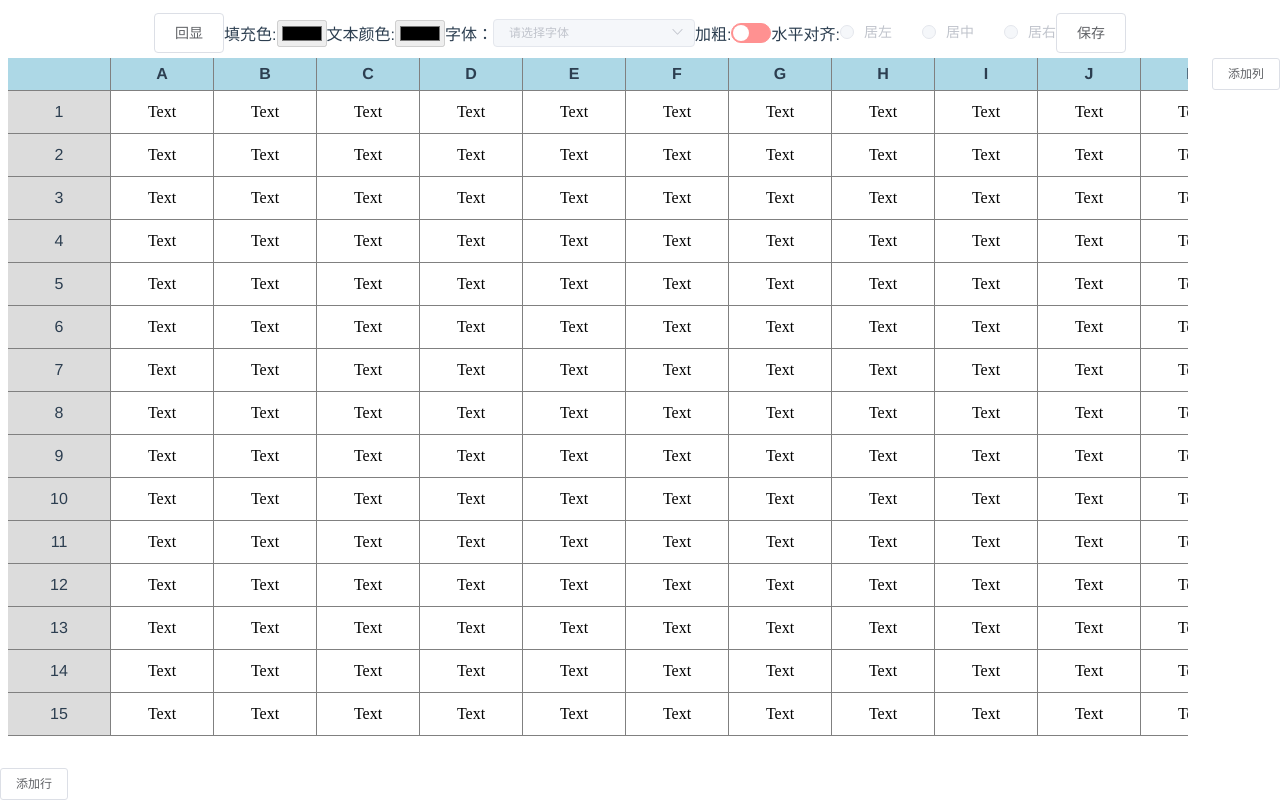
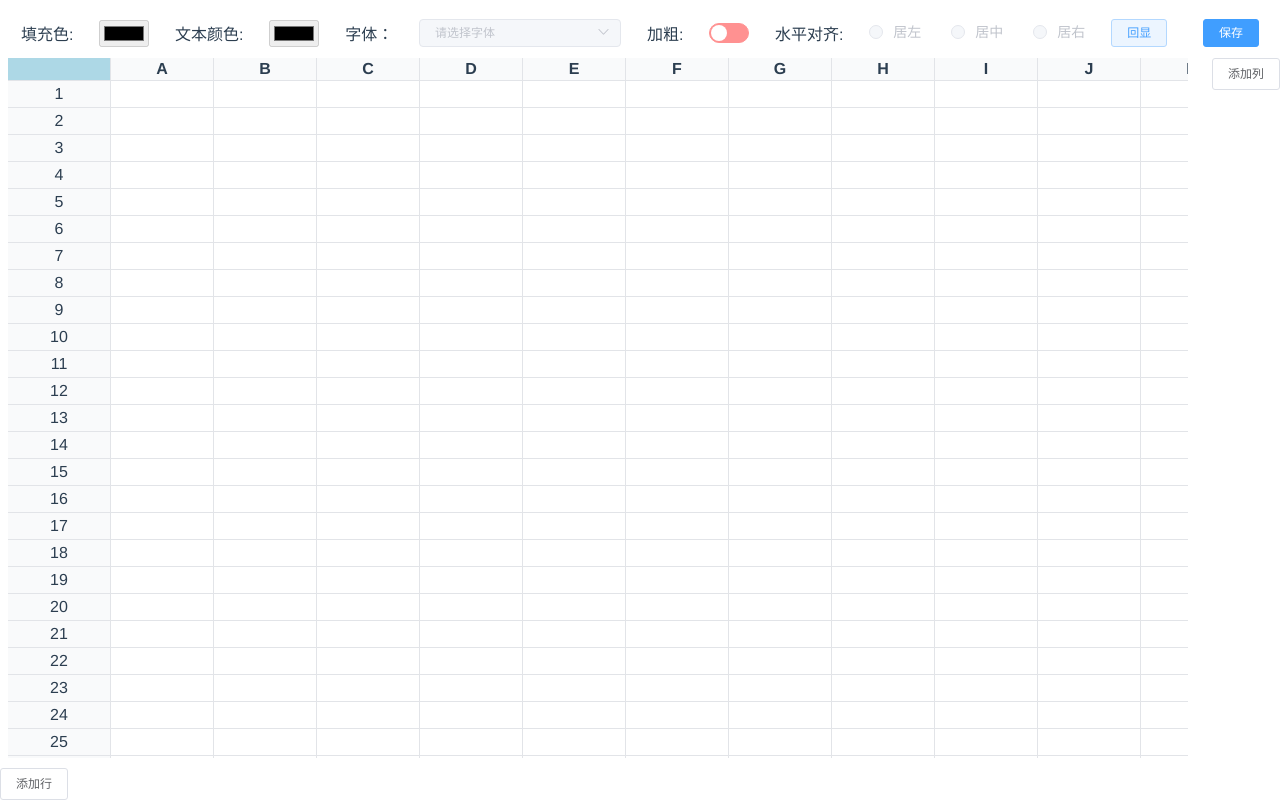
Before and after one commit to stefan-ysh/excel, a Vue app: page / in a window 1280 px wide. Built offline with nearby package versions, Linux system fonts and the light colour scheme; the HTML template or start-up script is replaced by a standard one; what vue-contextmenujs would draw is missing.

Commit message:
style:调整初始化样式及行高等

```diff
--- a/src/views/Home.vue
+++ b/src/views/Home.vue
@@ -4,8 +4,14 @@
       class="tools"
       style="display: flex; align-items: center; justify-content: center"
     >
-      <el-button @click="dataBack"> 回显 </el-button>
-      <div style="display: flex; align-items: center">
+      <div
+        style="
+          width: 100%;
+          display: flex;
+          align-items: center;
+          justify-content: space-around;
+        "
+      >
         填充色:
         <input
           :disabled="!currentCell.id"
@@ -70,7 +76,10 @@
             >{{ item.value }}</el-radio
           >
         </el-radio-group>
-        <el-button @click="save">保存</el-button>
+        <el-button size="mini" type="primary" plain @click="dataBack">
+          回显
+        </el-button>
+        <el-button size="mini" type="primary" @click="save">保存</el-button>
       </div>
     </div>
     <div class="excel" @click="calcelEdit">
@@ -79,11 +88,21 @@
           <tr>
             <th
               @contextmenu.stop.prevent="rightClickTh(th)"
-              :style="currentCell.td === th.index ? 'background:grey' : ''"
+              :style="
+                currentCell.td === th.index
+                  ? 'background:#eaebec;border-bottom:1px solid black;'
+                  : ''
+              "
               v-for="(th, _thi) in thList"
               :key="_thi"
             >
-              {{ _thi === 0 ? "" : letterList[_thi - 1] }}
+              {{
+                _thi === 0 && currentCell.id
+                  ? "L" + currentCell.tr + ",C" + currentCell.td
+                  : _thi === 0
+                  ? ""
+                  : letterList[_thi - 1]
+              }}
             </th>
             <el-button
               style="position: fixed; right: 0"
@@ -103,7 +122,7 @@
             <td
               :style="
                 _tdi === 0 && currentCell.tr === td.tr
-                  ? 'background:grey'
+                  ? 'background:#eaebec;border-right:1px solid black;'
                   : _tdi === 0
                   ? ''
                   : convertStyle(td.style)
@@ -342,11 +361,11 @@ export default {
           index: index,
         });
       }
-      for (let index = 0; index < 15; index++) {
+      for (let index = 0; index < 30; index++) {
         let tdList = [];
         for (let i = 0; i < 20; i++) {
           tdList.push({
-            value: i === 0 ? index + 1 : "Text",
+            value: i === 0 ? index + 1 : "",
             // 几行几列
             id: i === 0 ? "" : `${index + 1}${i}`,
             tr: index + 1,
@@ -356,7 +375,7 @@ export default {
         }
         this.trList.push({
           tr: index + 1,
-          height: 40,
+          height: 20,
           tdList,
         });
       }
@@ -391,7 +410,7 @@ export default {
         });
       }
       this.trList.push({
-        height: 40,
+        height: 20,
         tdList,
       });
     },
@@ -475,10 +494,10 @@ export default {
   }
   td,
   th {
-    border-right: 1px solid gray;
-    border-bottom: 1px solid gray;
+    border-right: 1px solid #e2e4e8;
+    border-bottom: 1px solid #e2e4e8;
     width: 100px;
-    height: 30px;
+    height: 20px;
     text-align: center;
     cursor: pointer;
     &:hover {
@@ -493,19 +512,20 @@ export default {
     }
     .cell {
       display: inline-block;
-      height: 40px;
-      line-height: 40px;
+      height: 20px;
+      line-height: 20px;
       word-break: keep-all;
+      border-color: #fff;
     }
   }
   th {
-    background-color: lightblue;
+    background-color: #f9fafb;
   }
   .active {
     .cell {
       display: block;
-      border: 1px solid rgb(94, 41, 192);
-      height: 38px;
+      border: 2px solid rgb(94, 41, 192);
+      // height: 38px;
     }
   }
   table {
@@ -517,7 +537,7 @@ export default {
     position: sticky;
     left: 0;
     z-index: 1;
-    background-color: #dcdcdc;
+    background-color: #f9fafb;
   }
   .add-row-btn {
     position: fixed;
```
